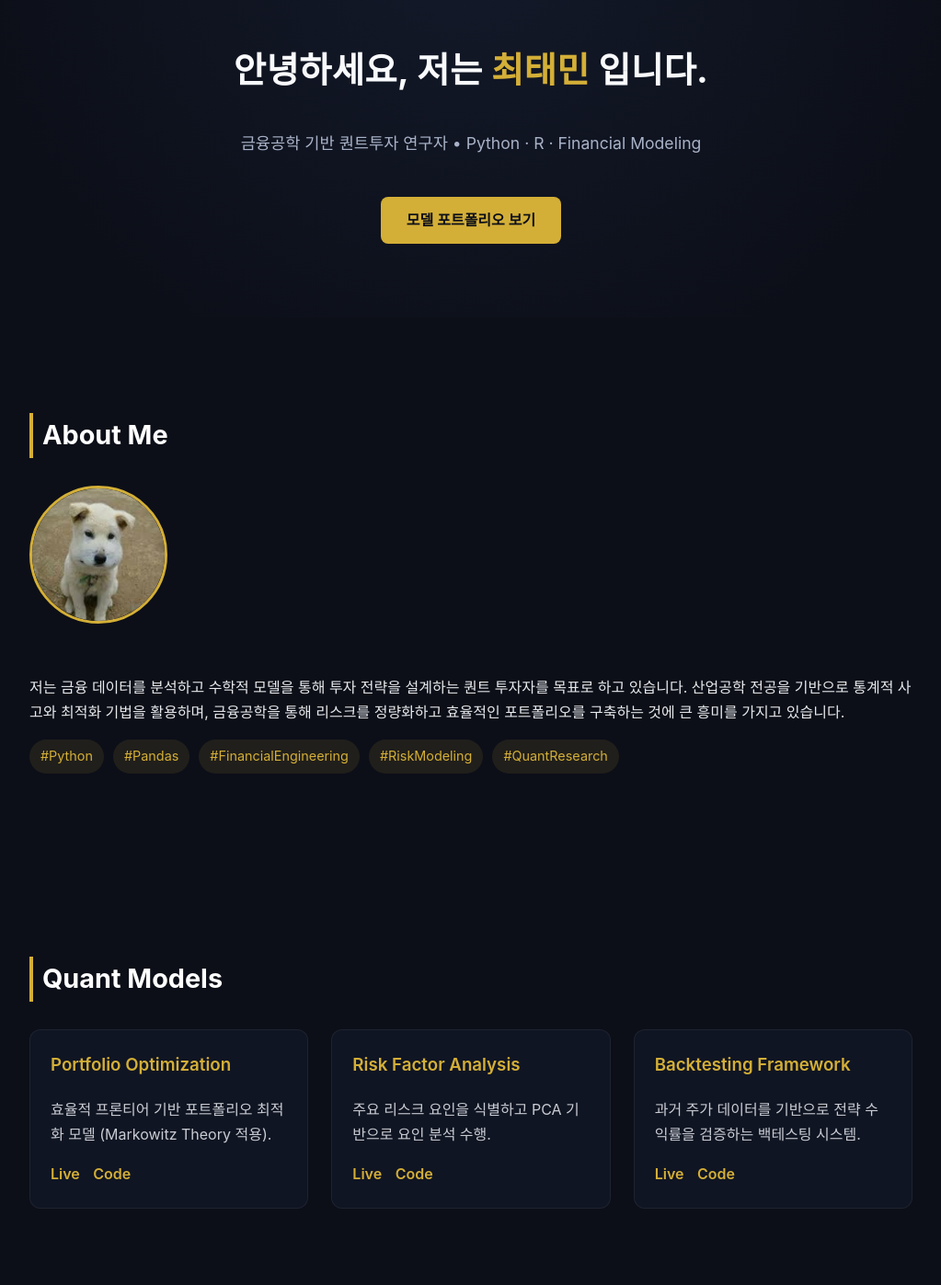
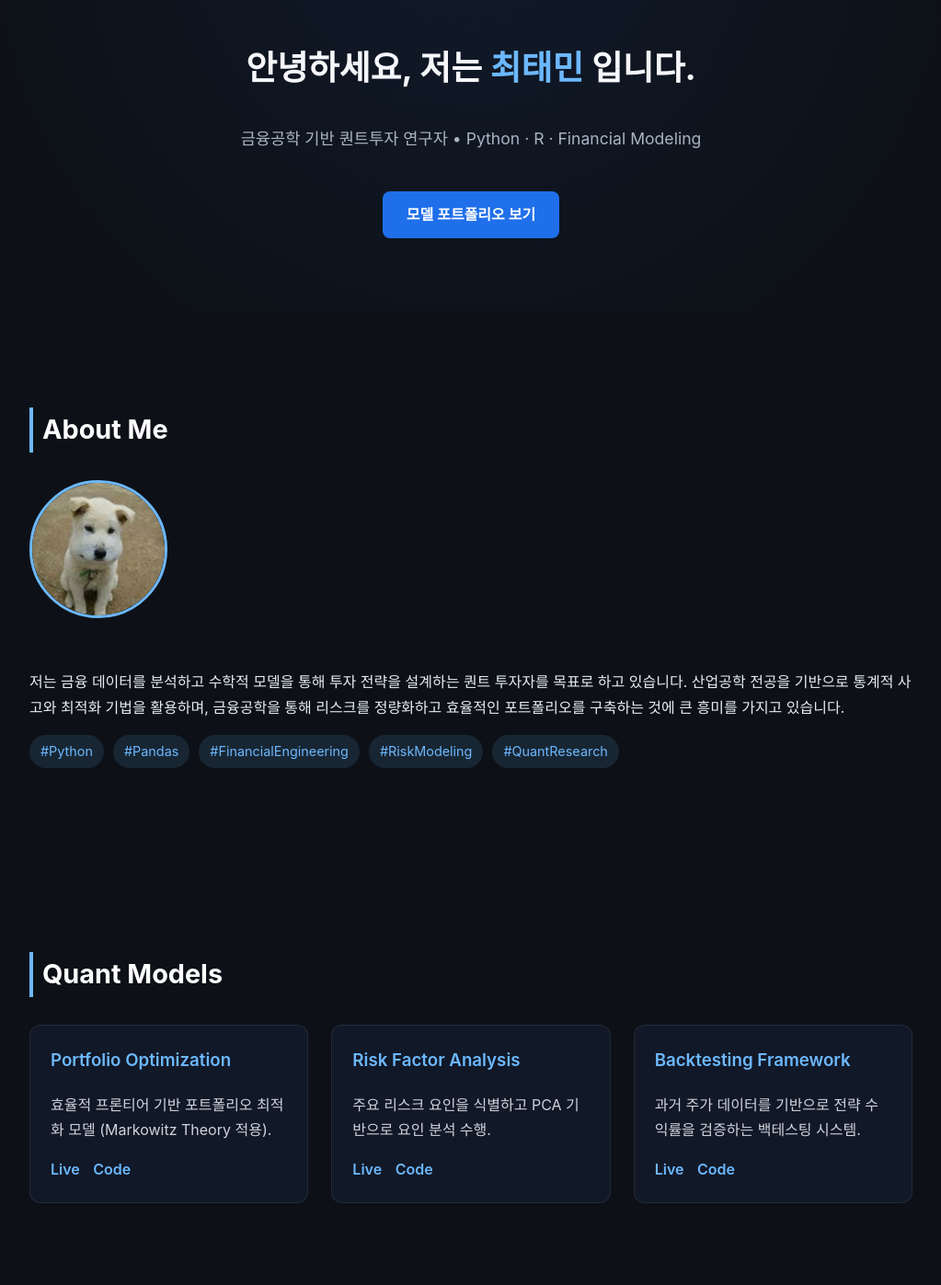
Before and after one commit to taemin3633/portfolio, a plain HTML site: page index.html in a window 1280 px wide. Shown: the part 180-1577 px from the top of the page at 92% size, without its empty margins (128-1151 px from the left). Drawn offline with Linux system fonts and the light colour scheme; a script that the page names is missing.

Commit message:
Update style.css

```diff
--- a/style.css
+++ b/style.css
@@ -1,23 +1,22 @@
 /* ================================
-   🎨 Quant Portfolio Elegant Theme
+   💎 Quant Portfolio Refined Theme
    ================================ */
 * {
   box-sizing: border-box;
 }
 
-/* ===== 기본 ===== */
 body {
   margin: 0;
   font-family: 'Inter', 'Noto Sans KR', sans-serif;
   line-height: 1.7;
-  background-color: #0c0f18; /* 더 깊은 네이비 블랙 */
-  color: #e8eaed; /* 실버 톤의 본문색 */
+  background-color: #0d1117; /* 안정적인 네이비 블랙 */
+  color: #e6edf3;
   scroll-behavior: smooth;
 }
 
-/* ===== 헤더 ===== */
+/* ===== Header ===== */
 header {
-  background: rgba(14, 17, 27, 0.95);
+  background: rgba(13, 17, 23, 0.95);
   backdrop-filter: blur(10px);
   position: sticky;
   top: 0;
@@ -35,15 +34,13 @@ header {
   padding: 0 1.5rem;
 }
 
-/* 로고 색상 - 미드나잇 골드 포인트 */
 .logo {
-  color: #d4af37;
+  color: #6cb8ff; /* 고급스러운 소프트 블루 */
   font-weight: 700;
   font-size: 1.3rem;
   text-decoration: none;
 }
 
-/* ===== 네비게이션 ===== */
 .nav-links {
   list-style: none;
   display: flex;
@@ -53,33 +50,31 @@ header {
 .nav-links a {
   color: #cfd3dc;
   text-decoration: none;
-  transition: color 0.2s;
+  transition: color 0.2s ease;
 }
 
 .nav-links a:hover {
-  color: #d4af37;
+  color: #6cb8ff;
 }
 
-/* ===== Hero 섹션 ===== */
+/* ===== Hero ===== */
 .hero {
   text-align: center;
   padding: 100px 20px 80px;
-  background: radial-gradient(circle at top, #141a2b, #0c0f18 70%);
+  background: radial-gradient(circle at top, #111a2b, #0d1117 70%);
 }
 
 .hero h1 {
-  font-size: 2.4rem;
-  color: #f8fafc;
-  font-weight: 700;
-  letter-spacing: 0.3px;
+  font-size: 2.3rem;
+  color: #f5f7fa;
 }
 
 .hero .accent {
-  color: #d4af37; /* 골드 포인트 */
+  color: #6cb8ff;
 }
 
 .hero p {
-  color: #a9b3c8;
+  color: #aab4c3;
   font-size: 1.1rem;
   margin-top: 10px;
 }
@@ -87,21 +82,20 @@ header {
 .btn {
   display: inline-block;
   margin-top: 25px;
-  padding: 12px 28px;
-  background-color: #d4af37;
-  color: #0c0f18;
+  padding: 12px 26px;
+  background-color: #1f6feb;
+  color: white;
   border-radius: 8px;
   text-decoration: none;
   font-weight: 600;
-  transition: background 0.3s ease, color 0.3s ease;
+  transition: background 0.3s ease;
 }
 
 .btn:hover {
-  background-color: #f5c542;
-  color: #0a0d14;
+  background-color: #388bff;
 }
 
-/* ===== About Me 섹션 ===== */
+/* ===== Section Base ===== */
 .section {
   padding: 80px 20px;
   max-width: 1000px;
@@ -112,10 +106,11 @@ header {
   font-size: 1.8rem;
   margin-bottom: 30px;
   color: #ffffff;
-  border-left: 4px solid #d4af37;
+  border-left: 4px solid #6cb8ff;
   padding-left: 10px;
 }
 
+/* ===== About Me ===== */
 .about-grid {
   display: flex;
   align-items: center;
@@ -128,7 +123,7 @@ header {
   height: 150px;
   border-radius: 50%;
   object-fit: cover;
-  border: 3px solid #d4af37;
+  border: 3px solid #6cb8ff;
 }
 
 .tags {
@@ -141,14 +136,14 @@ header {
 }
 
 .tags li {
-  background: rgba(212, 175, 55, 0.1);
-  color: #d4af37;
+  background: rgba(108, 184, 255, 0.12);
+  color: #6cb8ff;
   padding: 6px 12px;
   border-radius: 20px;
   font-size: 0.9rem;
 }
 
-/* ===== Quant Models 섹션 ===== */
+/* ===== Quant Models ===== */
 .grid {
   display: grid;
   grid-template-columns: repeat(auto-fit, minmax(270px, 1fr));
@@ -156,39 +151,39 @@ header {
 }
 
 .card {
-  background-color: #101523;
-  border: 1px solid rgba(255, 255, 255, 0.06);
+  background-color: #111827;
+  border: 1px solid rgba(255, 255, 255, 0.08);
   padding: 22px;
   border-radius: 12px;
-  transition: transform 0.25s ease, box-shadow 0.3s ease;
+  transition: transform 0.2s ease, box-shadow 0.3s ease;
 }
 
 .card:hover {
   transform: translateY(-6px);
-  box-shadow: 0 8px 22px rgba(0, 0, 0, 0.5);
+  box-shadow: 0 8px 20px rgba(0, 0, 0, 0.45);
 }
 
 .card h3 {
-  color: #d4af37;
+  color: #6cb8ff;
   margin-top: 0;
   font-weight: 600;
 }
 
 .card p {
-  color: #c9ccd3;
+  color: #cfd3dc;
 }
 
 .link {
   display: inline-block;
   margin-right: 10px;
-  color: #d4af37;
+  color: #6cb8ff;
   text-decoration: none;
   font-weight: 600;
 }
 
 .link:hover {
   text-decoration: underline;
-  color: #f5c542;
+  color: #8ecbff;
 }
 
 /* ===== Contact ===== */
@@ -235,11 +230,10 @@ footer {
 }
 
 footer a {
-  color: #d4af37;
+  color: #6cb8ff;
   text-decoration: none;
-  transition: color 0.2s ease;
 }
 
 footer a:hover {
-  color: #f5c542;
+  text-decoration: underline;
 }
```
